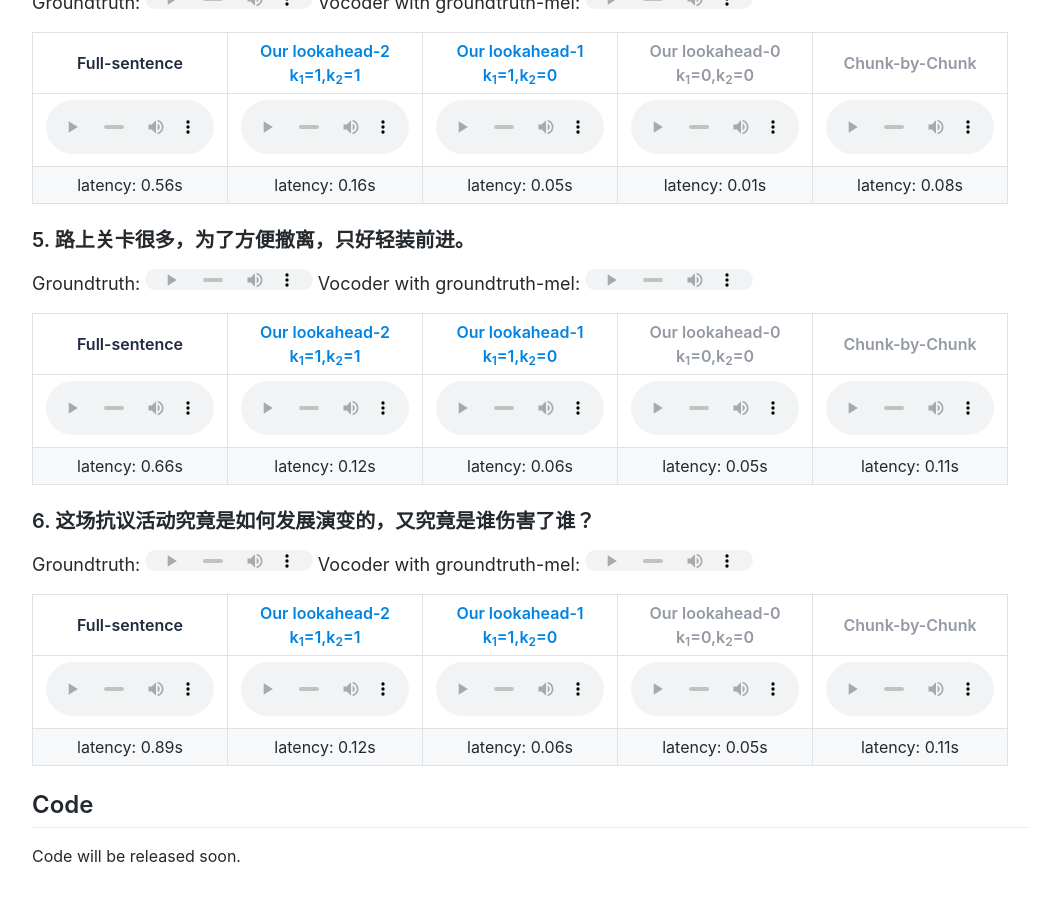
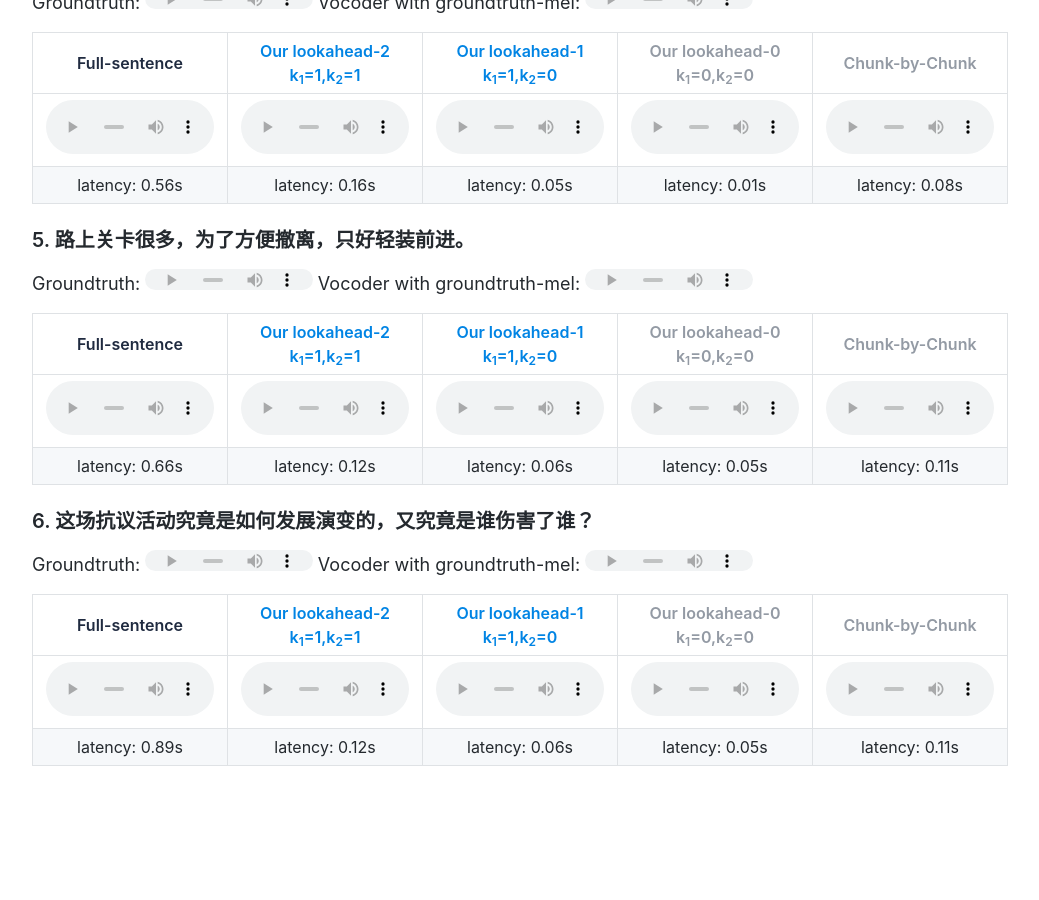
Before and after one commit to IncTTS/IncTTS.github.io, a Jekyll site: the page built from index.md, in a window 1280 px wide and 900 px high, scrolled down 2853 px. Shown: the whole window, without its empty margins (110-1149 px from the left). Built offline with Jekyll 4.4.1, drawn with Linux system fonts in a browser that asks for light colours; comment, search, counter and statistics services are not loaded; after the commit the page ends 3651 px from its top, so only the background shows below that.

Commit message:
tail section removed

```diff
--- a/index.md
+++ b/index.md
@@ -167,7 +167,3 @@ Sound demos for "Incremental Text-to-Speech Synthesis with Prefix-to-Prefix Fram
 <tr><td>latency: 0.89s                                                                             </td><td>latency: 0.12s                                                                              </td><td>latency: 0.06s                                                                              </td><td>latency: 0.05s                                                                              </td><td>latency: 0.11s                                                                              </td></tr>
 </tbody>
 </table>
-
-## Code
-
-Code will be released soon.
```
